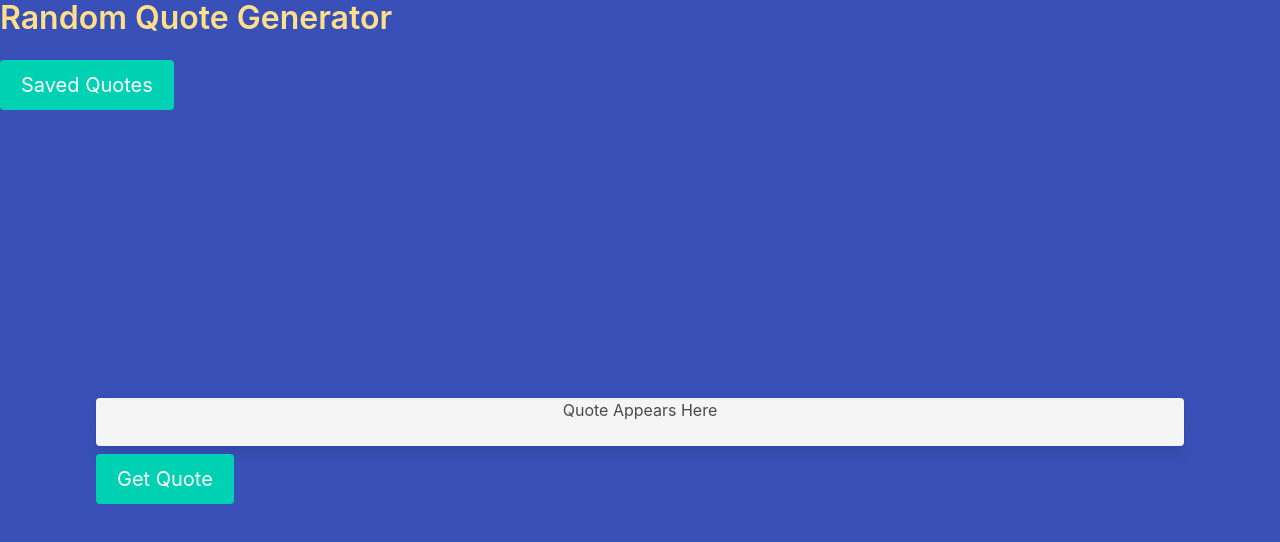
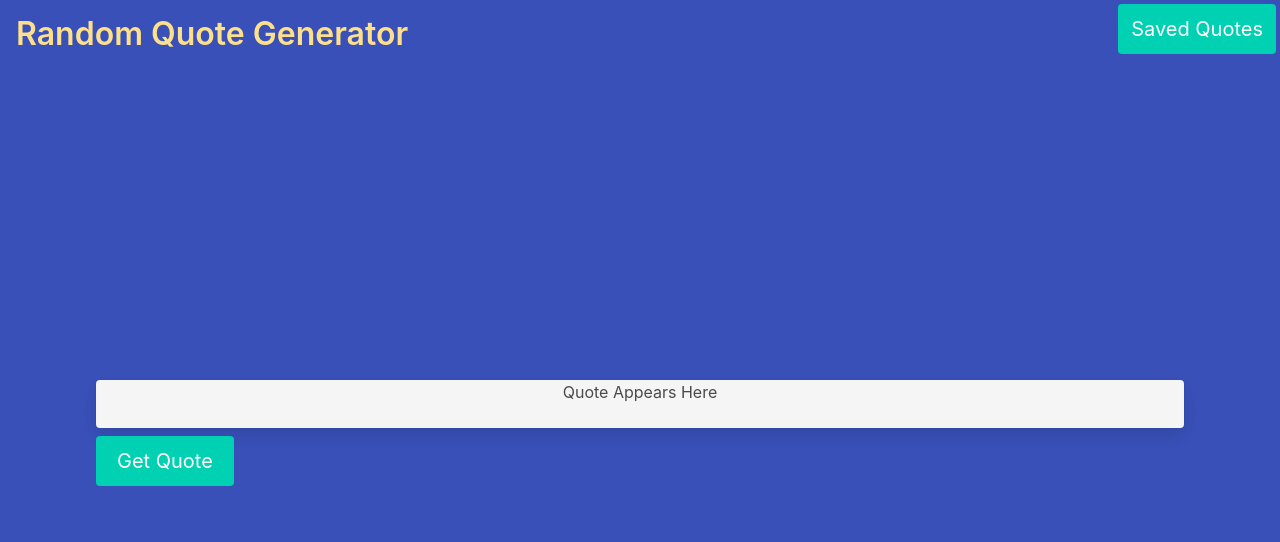
Before and after one commit to r-warden/Quote-Generator, a plain HTML site: page index.html in a window 1280 px wide. Drawn offline with nearby package versions, Linux system fonts and the light colour scheme.

Commit message:
added styling for header and buttons

```diff
--- a/index.html
+++ b/index.html
@@ -1,41 +1,61 @@
 <!DOCTYPE html>
-<html lang="en-us">
+<html class="has-background-link-dark is-overlay" lang="en-us">
   <head>
-    <meta charset="utf-8">
-    <meta name="viewport" content="width=device-width, initial-scale=1">
+    <meta charset="utf-8" />
+    <meta name="viewport" content="width=device-width, initial-scale=1" />
     <title>Random Quote Generator: Inspired in Seconds</title>
-    <link rel="stylesheet" href="https://cdn.jsdelivr.net/npm/bulma@0.9.4/css/bulma.min.css">
-    <link rel="stylesheet" href="./assets/style.css">
+    <link
+      rel="stylesheet"
+      href="https://cdn.jsdelivr.net/npm/bulma@0.9.4/css/bulma.min.css"
+    />
+    <link rel="stylesheet" href="./assets/style.css" />
   </head>
 
-<body class="has-background-link-dark is-overlay">
-    <h1 class="title has-text-warning">
-        Random Quote Generator
-    </h1>
+  <body>
+    <header class="columns">
+      <h1 class="title has-text-warning column m-4">Random Quote Generator</h1>
 
-    <a href="./quotes.html"><button class="button is-primary is-medium is-responsive is-flex is-clickable is-relative mt-2">Saved Quotes</button></a>
-
+      <a href="./quotes.html"
+        ><button
+          class="button is-primary is-medium is-responsive is-flex is-clickable is-relative m-4 column"
+        >
+          Saved Quotes
+        </button></a
+      >
+    </header>
     <section class="section is-large">
-    <div id="quote-area" class="card has-background-light mb-auto is-relative is-responsive has-text-centered">
-
+      <div
+        id="quote-area"
+        class="card has-background-light mb-auto is-relative is-responsive has-text-centered"
+      >
         <p id="quote">Quote Appears Here</p>
         <p id="author"></p>
-     <span id="wiki-preview-notice">Hover over the author's name for info from their Wiki page.</span>
+        <span id="wiki-preview-notice"
+          >Hover over the author's name for info from their Wiki page.</span
+        >
       </div>
-
-<button id="get-quote" class="button is-primary is-medium is-responsive is-flex is-clickable is-relative mt-2">
+      <div class="columns">
+        <div class="column is-2">
+          <button
+            id="get-quote"
+            class="button is-primary is-medium is-responsive is-flex is-clickable is-relative mt-2"
+          >
             Get Quote
           </button>
-
-<button id="save-quote" class="button is-primary is-medium is-responsive is-flex is-clickable is-hidden is-relative mt-2">
+        </div>
+        <div class="column is-2">
+          <button
+            id="save-quote"
+            class="button is-primary is-medium is-responsive is-flex is-clickable is-hidden is-relative mt-2"
+          >
             Save Quote
           </button>
-
+        </div>
+      </div>
     </section>
 
     <script src="https://code.jquery.com/jquery-3.5.1.min.js"></script>
     <script src="./Assets/js/wikipedia-preview.production.js"></script>
     <script src="assets/script.js"></script>
-
   </body>
 </html>
```
Also changed, not shown: quotes.html (+4 -3 lines). Lines whose indentation alone changed are shown as unchanged.
